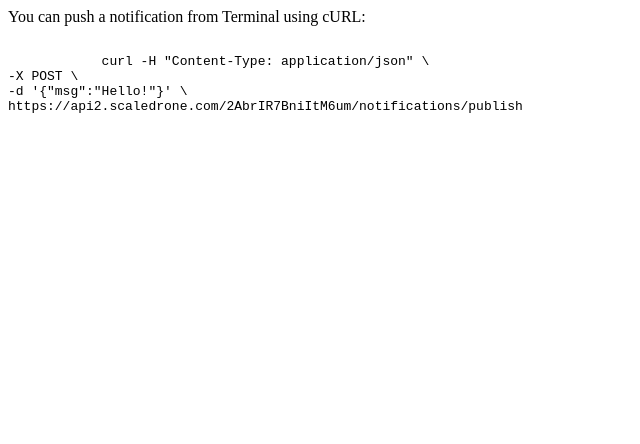
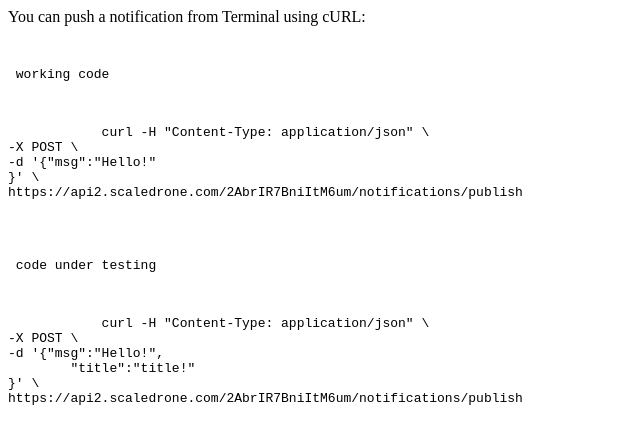
Before and after one commit to AdithyaBhat17/ScaleDrone-live-push, a plain HTML site: page index.html in a window 1280 px wide. Shown: the whole page, without its empty margins (0-640 px from the left). Drawn offline with Linux system fonts and the light colour scheme.

Commit message:
few changes

```diff
--- a/index.html
+++ b/index.html
@@ -11,12 +11,24 @@
     You can push a notification from Terminal using cURL:
 
     <pre>
+        <p> working code</p>
         <code>
             curl -H "Content-Type: application/json" \
 -X POST \
--d '{"msg":"Hello!"}' \
+-d '{"msg":"Hello!"
+}' \
 https://api2.scaledrone.com/2AbrIR7BniItM6um/notifications/publish
          </code>
+
+         <p> code under testing</p>
+         <code2>
+            curl -H "Content-Type: application/json" \
+-X POST \
+-d '{"msg":"Hello!",
+        "title":"title!"
+}' \
+https://api2.scaledrone.com/2AbrIR7BniItM6um/notifications/publish
+         </code2>
     </pre>
     <script src="main.js"></script>
 </body>
--- a/main.js
+++ b/main.js
@@ -15,6 +15,7 @@
             room.on('data', function (data) {
                 // Create a new notification from incoming data
                 var notification = new Notification(data.msg);
+                //var notification = new Notification(data.msg,data.title);
                 // Hide it after 4 seconds
                 setTimeout(function () {
                     notification.close();
```
